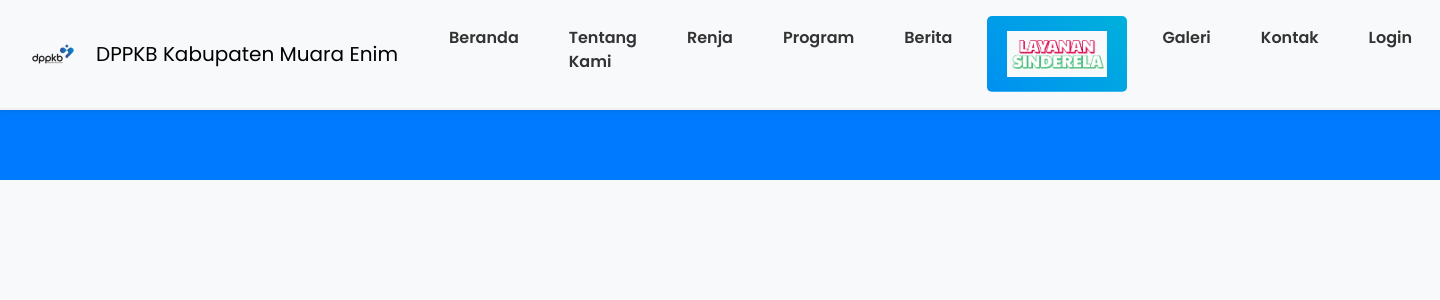
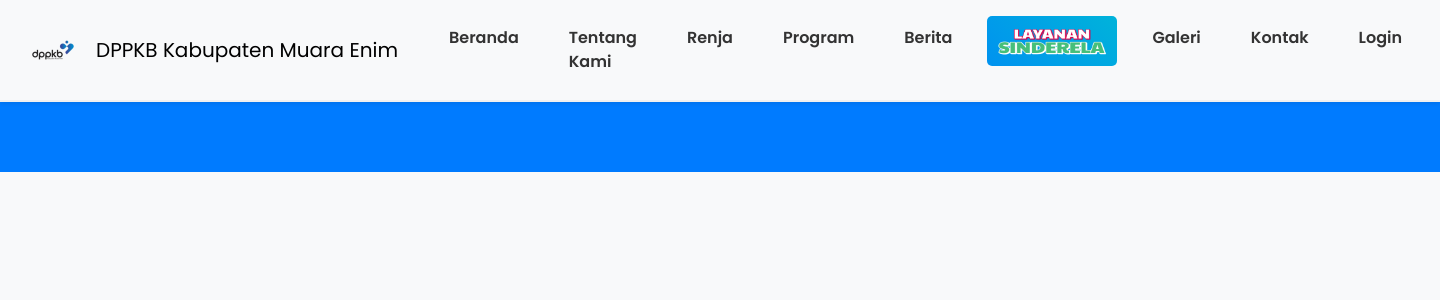
Before and after one commit to deftri/dppkb_web, a PHP site: page /berita/includes/header.php in a window 1440 px wide. Shown: the top 300 px of the page. Run offline with PHP 8.4, Linux system fonts and the light colour scheme.

Commit message:
Initial commit of my website files

```diff
--- a/berita/css/header.css
+++ b/berita/css/header.css
@@ -42,7 +42,7 @@ body {
 .navbar-nav .nav-item.layanan a {
     position: relative;
     display: inline-block;
-    padding: 15px 20px;
+    padding: 5px 10px;
     color: #ffffff;
     font-weight: 600;
     text-transform: uppercase;
--- a/berita/includes/header.php
+++ b/berita/includes/header.php
@@ -99,7 +99,7 @@ $page_title = ucfirst(str_replace(['.php', 'index'], '', basename($_SERVER['PHP_
                     </li>
                     <li class="nav-item layanan">
                         <a class="nav-link <?php echo ($halaman == 'layanan' ? 'active' : ''); ?>" href="../public/sinderela.menu.php">
-                            <img src="images/navsinderela.png" alt="Sinderela" style="width: 100px; height: auto;">
+                            <img src="images/navsinderela.png" alt="Sinderela" style="width: 110px; height: 40px;">
                         </a>
                     </li>
 
```
Also changed, not shown: berita/images/navsinderela.png.
